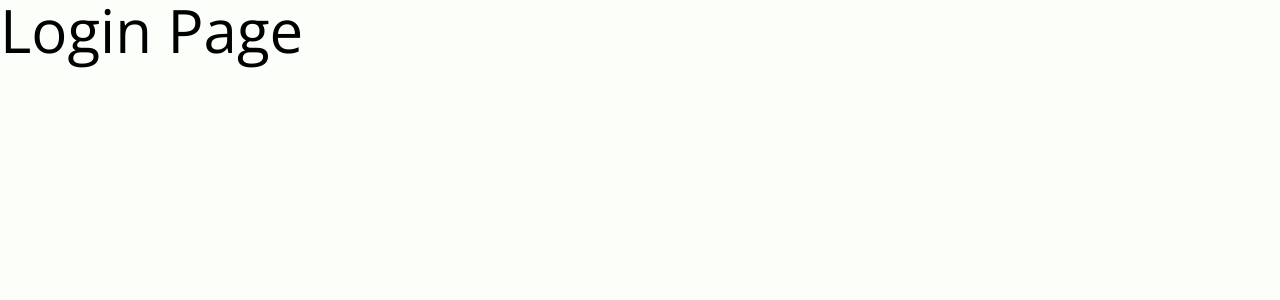
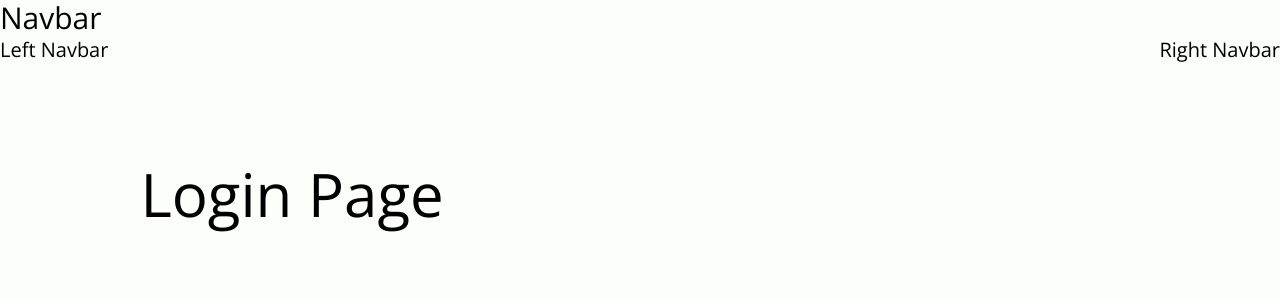
Before and after one commit to Ekuesky/real_estate_client, a Next.js app: page /login in a window 1280 px wide. Shown: the top 300 px of the page. Built offline with nearby package versions, Linux system fonts and the light colour scheme.

Commit message:
added navbar architecture

```diff
--- /dev/null
+++ b/app/(estate)/layout.tsx
@@ -0,0 +1,34 @@
+// import LeftNavbar from "@/components/shared/navbar/LeftNavbar";
+// import Navbar from "@/components/shared/navbar/Navbar";
+// import RightNavbar from "@/components/shared/navbar/RightNavbar";
+import React from "react";
+
+interface LayoutProps {
+	children: React.ReactNode;
+}
+
+export default function layout({ children }: LayoutProps) {
+	return (
+		<main className="bg-baby_veryBlack relative">
+			<h2 className="text-3xl dark:text-pumpkin">Navbar</h2>
+			<div className="flex">
+				{/* Left Navbar*/}
+				<div className="dark:text--pumpkin hidden text-xl md:block ">
+					Left Navbar
+				</div>
+
+				<section className="flex min-h-screen flex-1 flex-col px-4 pb-6 pt-24 sm:px-6 lg:px-8 lg:pt-32">
+					<div>
+						{children}
+					</div>
+				</section>
+				{/* Right Navbar*/}
+				<div className="dark:text--pumpkin hidden text-xl md:block ">
+					Right Navbar
+				</div>
+			</div>
+
+
+		</main>
+	);
+}
```
